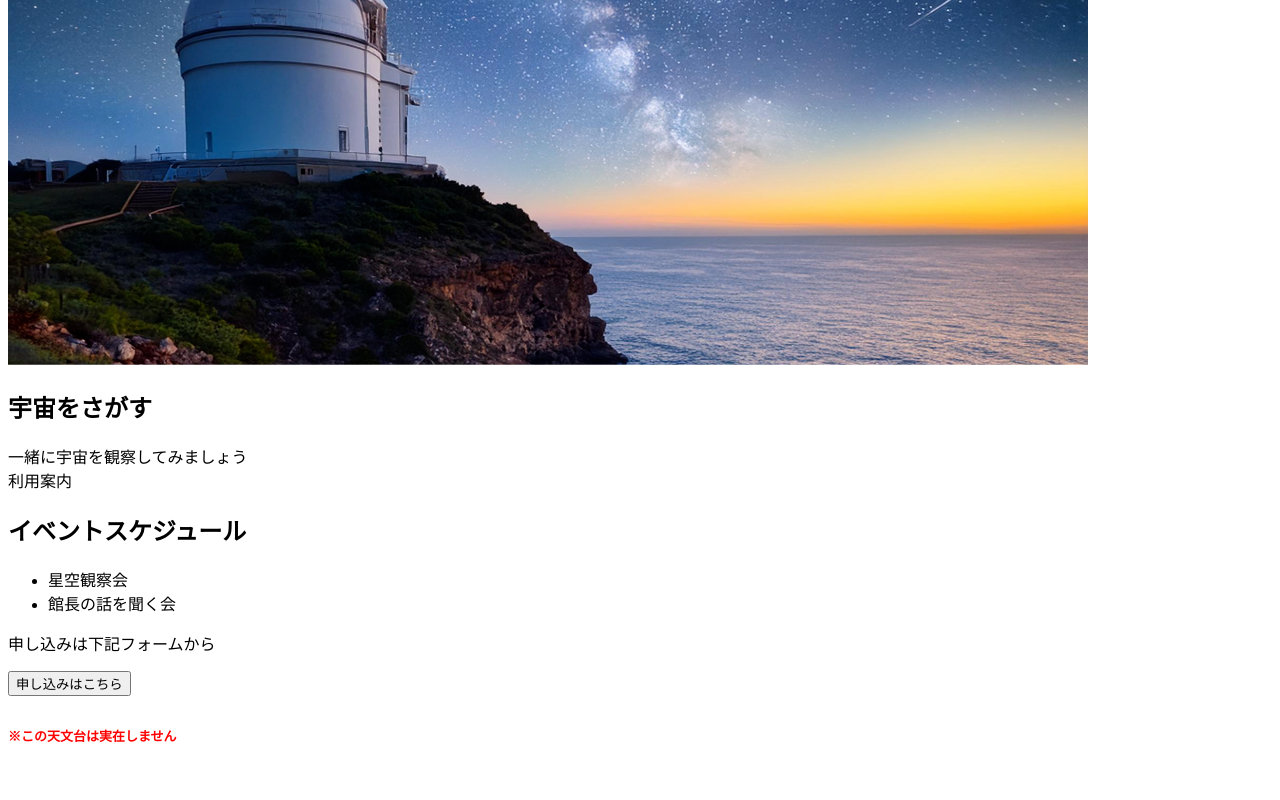
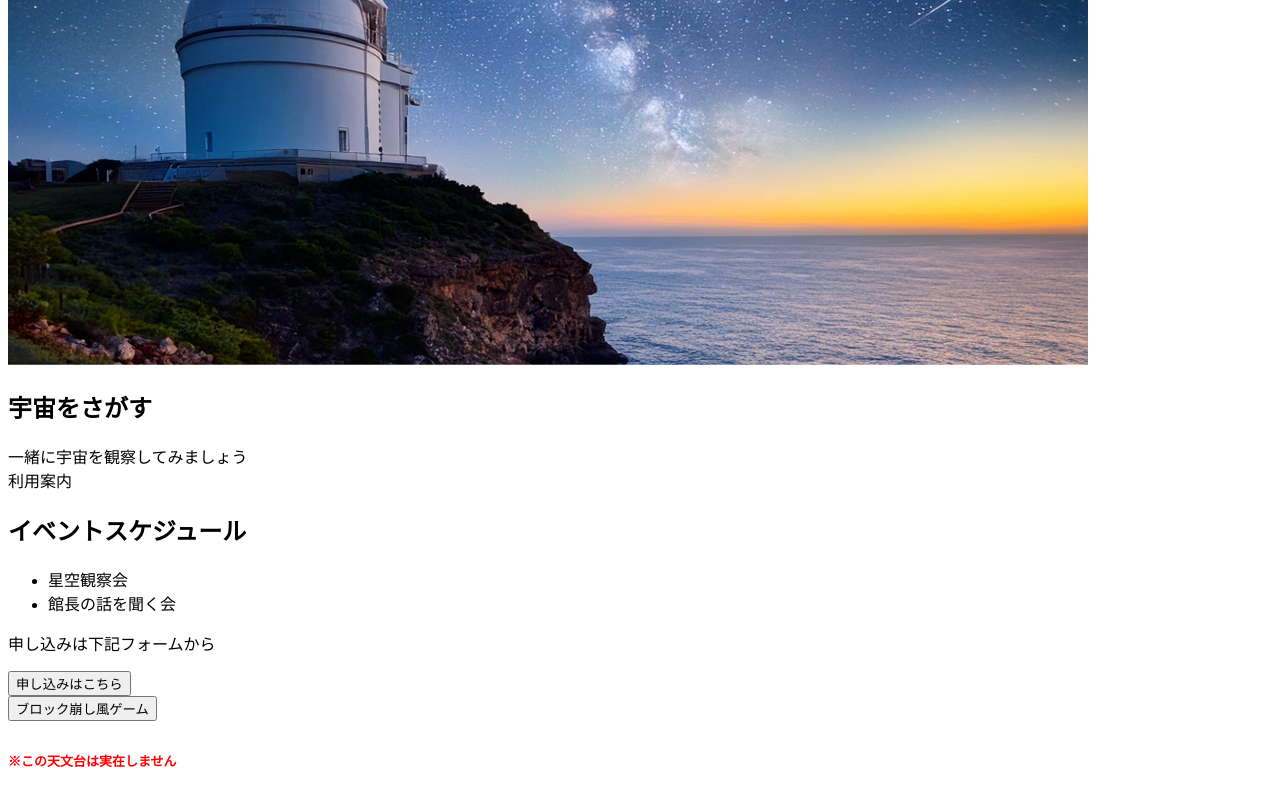
Before and after one commit to ick2321007/prg20241118, a plain HTML site: page index.html in a window 1280 px wide. Shown: the part 332-1132 px from the top of the page. Before the commit the page ends 1107 px from the top, so only its background shows below. Drawn offline with Linux system fonts and the light colour scheme.

Commit message:
2025/1/20 1

```diff
--- a/index.html
+++ b/index.html
@@ -21,6 +21,8 @@
         <p>申し込みは下記フォームから</p>
         <button onclick="location.href='./app.html'" type="button">申し込みはこちら</button>
         <br>
+        <button onclick="location.href='https://editor.p5js.org/ick2321007/full/4zYLN5a26'" type="button">ブロック崩し風ゲーム</button>
+        <br>
         <h6>※この天文台は実在しません</h6>
     </body>
 </html>
```
